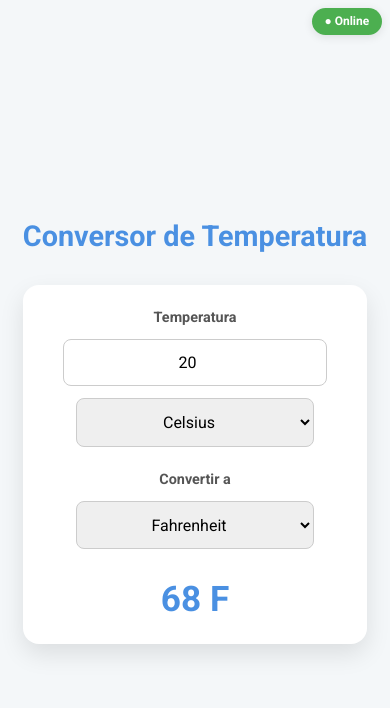
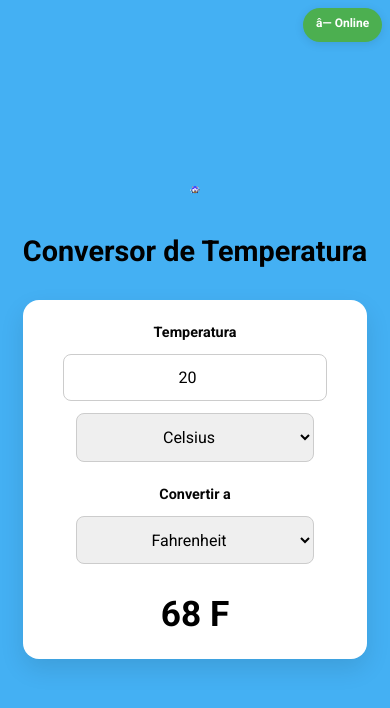
Before and after one commit to marcoscsmacho/convertidor-temperatura, a plain HTML site: page index.html in a window 390 px wide. Drawn offline with Linux system fonts and the light colour scheme.

Commit message:
cambio de fondo y agregar img

```diff
--- a/converter.css
+++ b/converter.css
@@ -1,10 +1,10 @@
 @import url('https://fonts.googleapis.com/css2?family=Roboto:wght@400;700&display=swap');
 
 :root {
-  --primary-color: #4a90e2;
-  --background-color: #f4f7f9;
+  --primary-color: #000000;
+  --background-color: #44b0f3;
   --card-background: #ffffff;
-  --text-color: #333;
+  --text-color: #000000;
   --shadow-color: rgba(0, 0, 0, 0.1);
   --online-color: #4caf50;
   --offline-color: #f44336;
@@ -94,7 +94,7 @@ h1 {
 label {
   font-weight: bold;
   font-size: 0.9rem;
-  color: #555;
+  color: #060606;
 }
 
 input, select {
@@ -143,3 +143,32 @@ input:focus, select:focus {
     padding: 0.4rem 0.8rem;
   }
 }
+/* ESTILOS PARA EL NUEVO ICONO */
+.app-icon {
+  width: 10px; /* Ajusta el tamaño como prefieras */
+  height: auto;
+  margin-bottom: 1rem; /* Espacio entre el icono y el título */
+}
+
+/* Media Query para hacerla Responsiva */
+@media (max-width: 600px) {
+  h1 {
+    font-size: 1.8rem;
+  }
+
+  #converter {
+    width: 100%;
+    padding: 1.5rem;
+  }
+
+  #output-temp {
+    font-size: 2.2rem;
+  }
+
+  .connection-status {
+    top: 0.5rem;
+    right: 0.5rem;
+    font-size: 0.75rem;
+    padding: 0.4rem 0.8rem;
+  }
+}
--- a/index.html
+++ b/index.html
@@ -1,7 +1,7 @@
 <!DOCTYPE html>
 <html lang="es-ES" dir="ltr">
   <head>
-    <meta charset="UTF-8" />
+    <meta charset="UTF--8" />
     <meta name="viewport" content="width=device-width,initial-scale=1" />
     <title>Conversor de Temperatura</title>
     <link rel="stylesheet" href="converter.css">
@@ -10,12 +10,13 @@
   </head>
   <body>
 
-    <!-- Indicador de estado de conexión -->
     <div id="connection-status" class="connection-status">
       <span id="status-text">●</span>
     </div>
 
     <main id="converter-container">
+      <img src="icon512.png" alt="Icono de la aplicación" class="app-icon">
+
       <h1>Conversor de Temperatura</h1>
 
       <form id="converter">
```
